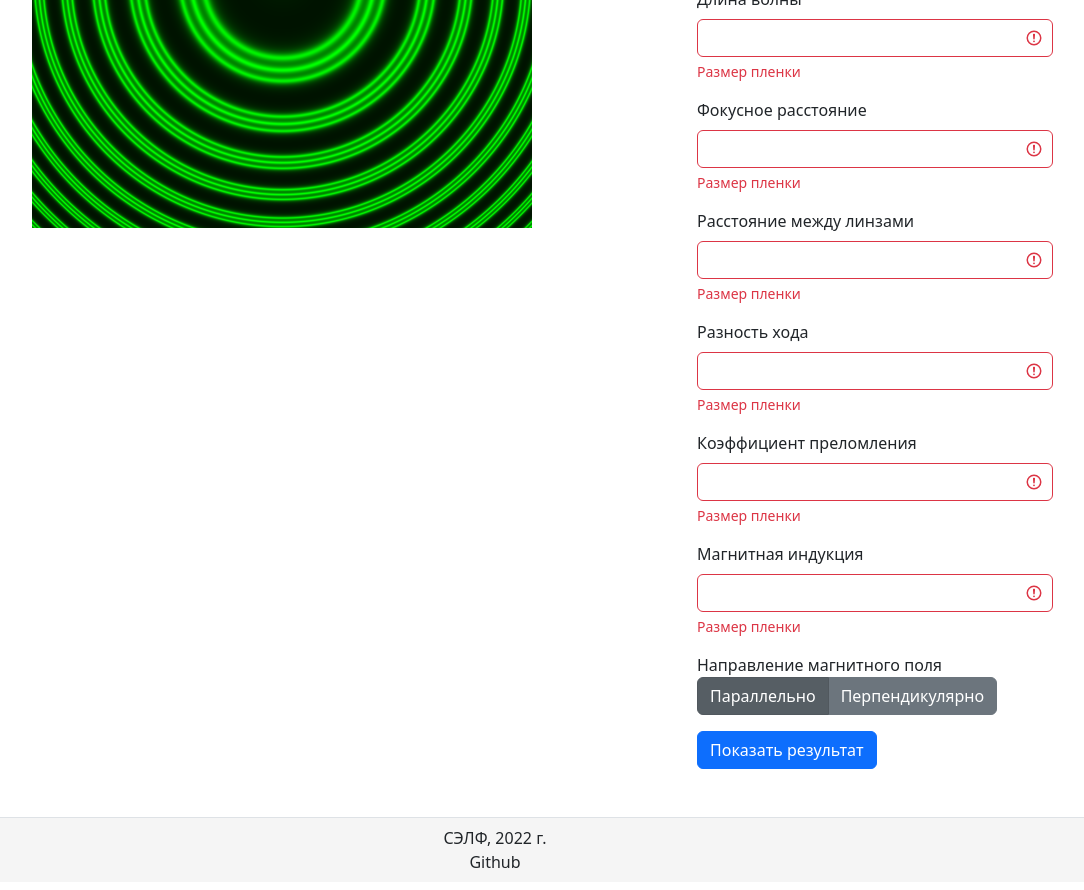
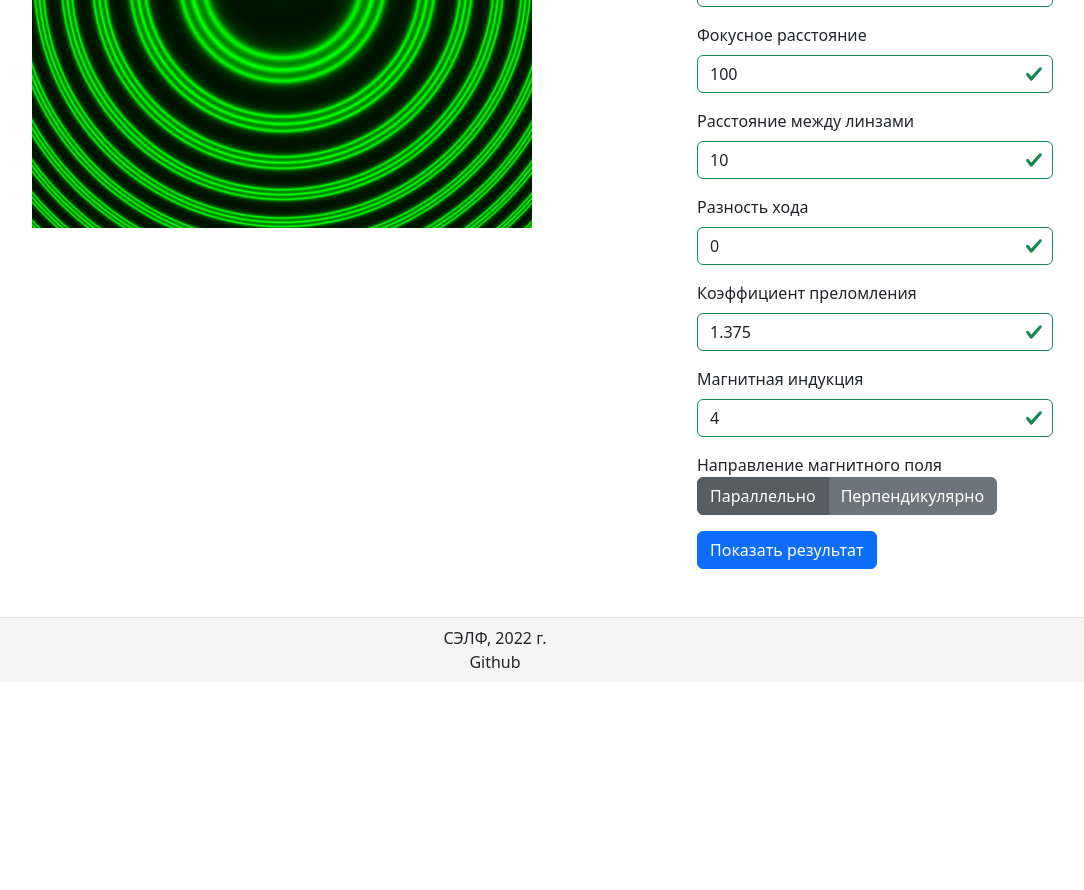
Before and after one commit to paw1a/zeeman, a Svelte app in the folder frontend/: page / in a window 1280 px wide. Shown: the part 520-1410 px from the top of the page, without its empty margins (145-1229 px from the left). After the commit the page ends 1210 px from the top, so only its background shows below. Built offline with nearby package versions, Linux system fonts and the light colour scheme.

Commit message:
frontend: mvp

```diff
--- a/frontend/src/Zeeman/Controls.svelte
+++ b/frontend/src/Zeeman/Controls.svelte
@@ -1,23 +1,44 @@
 <script lang="ts">
-    import {MagneticFieldDir} from "../lib/api/zeeman";
+    import zeemanAPIRequest, {MagneticFieldDir} from "../lib/api/zeeman";
     import {parameters} from "../lib/zeeman-form";
     import FormInput from "./FormInput.svelte";
 
     let magneticFieldDir = MagneticFieldDir.Parallel;
 
     let wasValidated = false;
+    let params = {};
 
     const submitForm = e => {
-        wasValidated = true;
+        let data = {};
+        for (let param in params) {
+            data[param] = params[param].value;
+        }
+        data["magneticFieldDirection"] = magneticFieldDir == MagneticFieldDir.Parallel ? 1 : 2;
+        let dto = {
+            resolution: parseFloat(data["resolution"]),
+            pictureSize: parseFloat(data["pictureSize"]),
+            waveLength: parseFloat(data["waveLength"]),
+            focalDistance: parseFloat(data["focalDistance"]),
+            glassesDistance: parseFloat(data["glassesDistance"]),
+            pathDifference: parseFloat(data["pathDifference"]),
+            refractionFactor: parseFloat(data["refractionFactor"]),
+            magneticInduction: parseFloat(data["magneticInduction"]),
+            magneticFieldDirection: parseFloat(data["magneticFieldDirection"])
+        };
+        zeemanAPIRequest(dto);
     };
 </script>
 
 <div class="col-md-4 order-md-2">
   <h4 style="margin-top: 2rem;">Параметры эксперимента</h4>
 
-  <form class="needs-validation" class:was-validated={wasValidated} novalidate="">
+  <form class="needs-validation"
+        novalidate=""
+        on:submit|preventDefault={submitForm}
+  >
     {#each parameters as param }
-      <FormInput id="{param.id}" name="{param.name}" error="{param.error}" />
+      <FormInput id="{param.id}" name="{param.name}" error="{param.error}" init="{param.init}"
+                 bind:this={params[param.id]}/>
     {/each}
     <div class="mb-3">
       <label>Направление магнитного поля</label>
@@ -33,8 +54,7 @@
         <label class="btn btn-secondary" for="dirPerp">Перпендикулярно</label>
       </div>
     </div>
-    <button class="btn btn-primary" on:click={submitForm}>Показать результат
-    </button>
+    <input type="submit" class="btn btn-primary" value="Показать результат"/>
   </form>
 </div>
 
--- a/frontend/src/Zeeman/FormInput.svelte
+++ b/frontend/src/Zeeman/FormInput.svelte
@@ -1,13 +1,16 @@
+<svelte:options accessors={true}/>
+
 <script>
     import {createFieldValidator, requiredValidator} from "../lib/validator.ts";
 
     export let id;
     export let name;
     export let error;
+    export let init;
 
     const [validity, validate] = createFieldValidator(requiredValidator());
 
-    let value = "";
+    export let value = init;
 </script>
 
 <div class="mb-3">
@@ -20,6 +23,7 @@
          bind:value={value}
          use:validate={value}
   />
+
   {#if !$validity.valid}
       <div class="invalid-feedback">
         {error}
--- a/frontend/src/Zeeman/View.svelte
+++ b/frontend/src/Zeeman/View.svelte
@@ -1,6 +1,6 @@
 <div id="view" class="col-md-8 order-md-1" style="margin-top: 2rem;">
   <!-- TODO: Picture adaptivity -->
-  <img src="/sample.png" class="float-left" alt="view"/>
+  <img id="picture-view" src="/sample.png" class="float-left" alt="view"/>
 </div>
 
 <style>
--- a/frontend/src/lib/api/zeeman.ts
+++ b/frontend/src/lib/api/zeeman.ts
@@ -2,7 +2,6 @@ export enum MagneticFieldDir {
     Parallel,
     Perpendicular
 };
-
 
 type ZeemanAPIRequest = {
     resolution: number, // pix
@@ -12,7 +11,8 @@ type ZeemanAPIRequest = {
     glassesDistance: number,
     pathDifference: number,
     refractionFactor: number,
-    magneticInduction: number
+    magneticInduction: number,
+    magneticFieldDirection: number
 };
 
 export default function zeemanAPIRequest(dto: ZeemanAPIRequest) {
@@ -23,6 +23,6 @@ export default function zeemanAPIRequest(dto: ZeemanAPIRequest) {
         .then(resp => {
             console.log(resp);
             let img = URL.createObjectURL(resp);
-            document.getElementById("aaa").setAttribute("src", img);
+            document.getElementById("picture-view").setAttribute("src", img);
         }).catch(err => console.error(err));
 };
--- a/frontend/src/lib/zeeman-form.ts
+++ b/frontend/src/lib/zeeman-form.ts
@@ -4,6 +4,7 @@ export type Parameter = {
     id: string,
     name: string,
     error: string,
+    init: string
 };
 
 export const parameters: Parameter[] = [
@@ -11,40 +12,48 @@ export const parameters: Parameter[] = [
         id: "resolution",
         name: "Разрешение изображения",
         error: "Введите правильное разрешение",
+        init: "500"
     },
     {
         id: "pictureSize",
         name: "Размер пленки",
         error: "Размер пленки",
+        init: "3"
     },
     {
         id: "waveLength",
         name: "Длина волны",
         error: "Размер пленки",
+        init: "632"
     },
     {
         id: "focalDistance",
         name: "Фокусное расстояние",
         error: "Размер пленки",
+        init: "100"
     },
     {
         id: "glassesDistance",
         name: "Расстояние между линзами",
         error: "Размер пленки",
+        init: "10"
     },
     {
         id: "pathDifference",
         name: "Разность хода",
         error: "Размер пленки",
+        init: "0"
     },
     {
         id: "refractionFactor",
         name: "Коэффициент преломления",
         error: "Размер пленки",
+        init: "1.375"
     },
     {
         id: "magneticInduction",
         name: "Магнитная индукция",
         error: "Размер пленки",
+        init: "4"
     },
 ];
```
